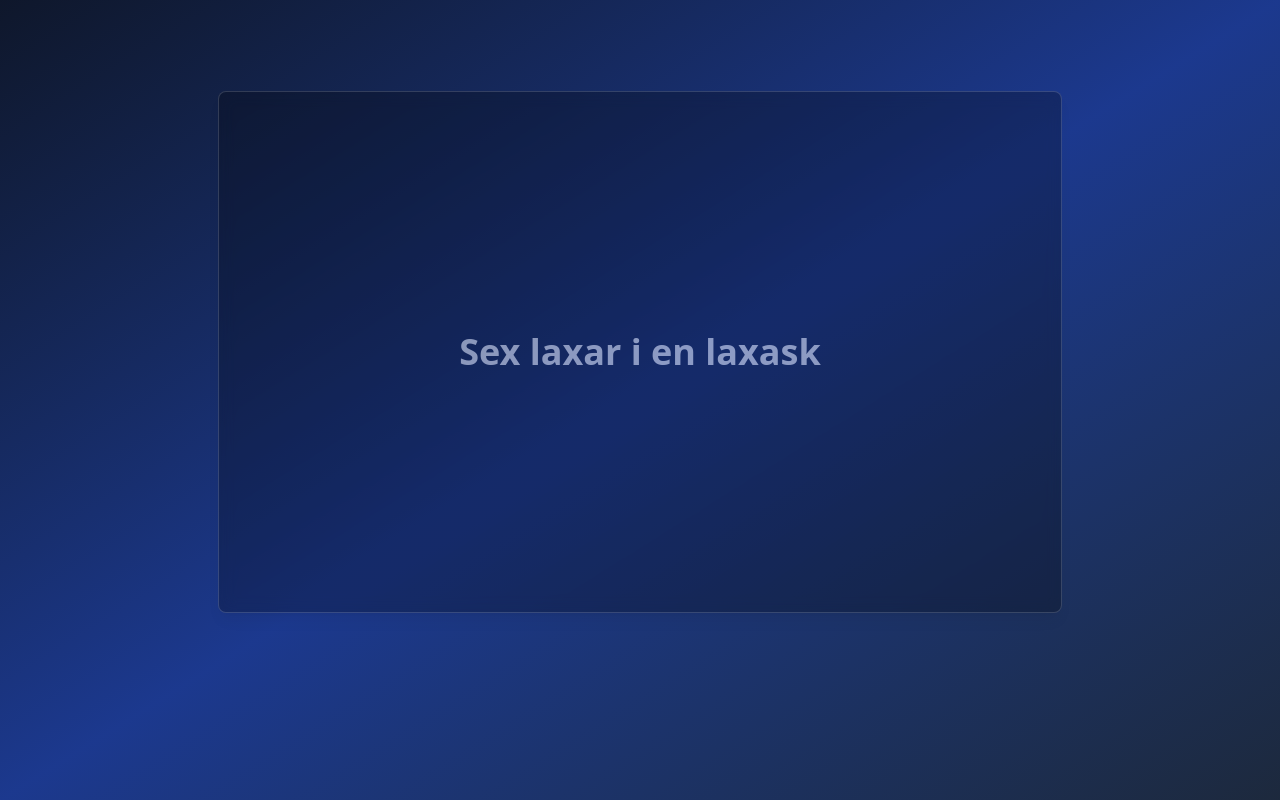
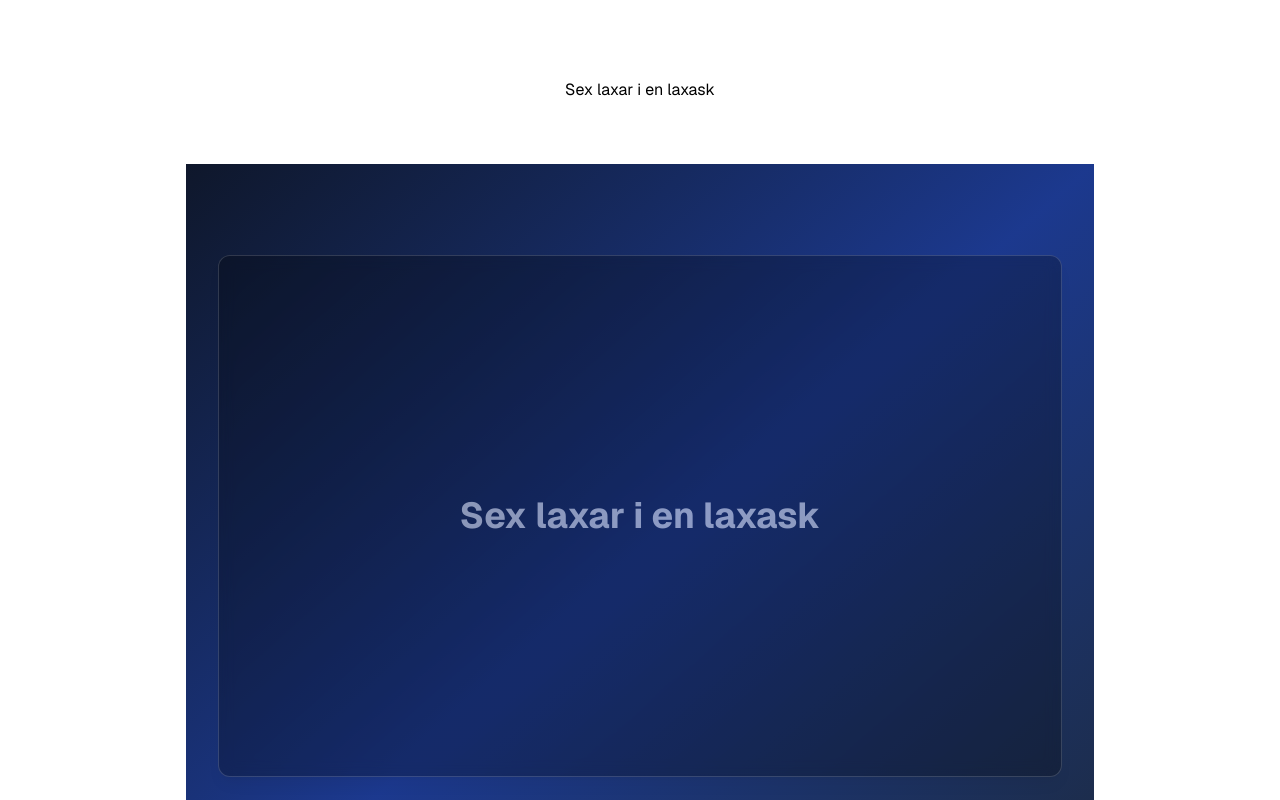
Before and after one commit to Endorze/Thornbound, a Next.js app: page / in a window 1280 px wide. Shown: the top 800 px of the page. Built offline with nearby package versions, Linux system fonts and the light colour scheme.

Commit message:
fixed coding

```diff
--- a/src/app/page.tsx
+++ b/src/app/page.tsx
@@ -1,16 +1,17 @@
+
 import TransparentContainerReusable from "@/app/components/TransparentContainerReusable";
 
 export default function Home() {
   return (
-    <div className="min-h-screen bg-gradient-to-br from-slate-900 via-blue-900 to-slate-800 p-8 overflow-hidden text-white">
-
-
-      <div className="relative z-10 max-w-4xl mx-auto flex items-center justify-center min-h-[80vh]">
-        <TransparentContainerReusable>
-          <h1 className="text-4xl font-bold text-center">Sex laxar i en laxask</h1>
-        </TransparentContainerReusable>
+    <div className="grid grid-rows-[20px_1fr_20px] items-center justify-items-center min-h-screen p-8 pb-20 gap-16 sm:p-20 font-[family-name:var(--font-geist-sans)]">
+      <h1>Sex laxar i en laxask</h1>
+      <div className="min-h-screen bg-gradient-to-br from-slate-900 via-blue-900 to-slate-800 p-8 overflow-hidden text-white">
+        <div className="relative z-10 max-w-4xl mx-auto flex items-center justify-center min-h-[80vh]">
+          <TransparentContainerReusable className="p-10 shadow-2xl opacity-50 bg-black/50 border border-white/30 rounded-xl">
+            <h1 className="text-4xl font-bold text-center">Sex laxar i en laxask</h1>
+          </TransparentContainerReusable>
+        </div>
       </div>
-
     </div>
   );
 }
```
